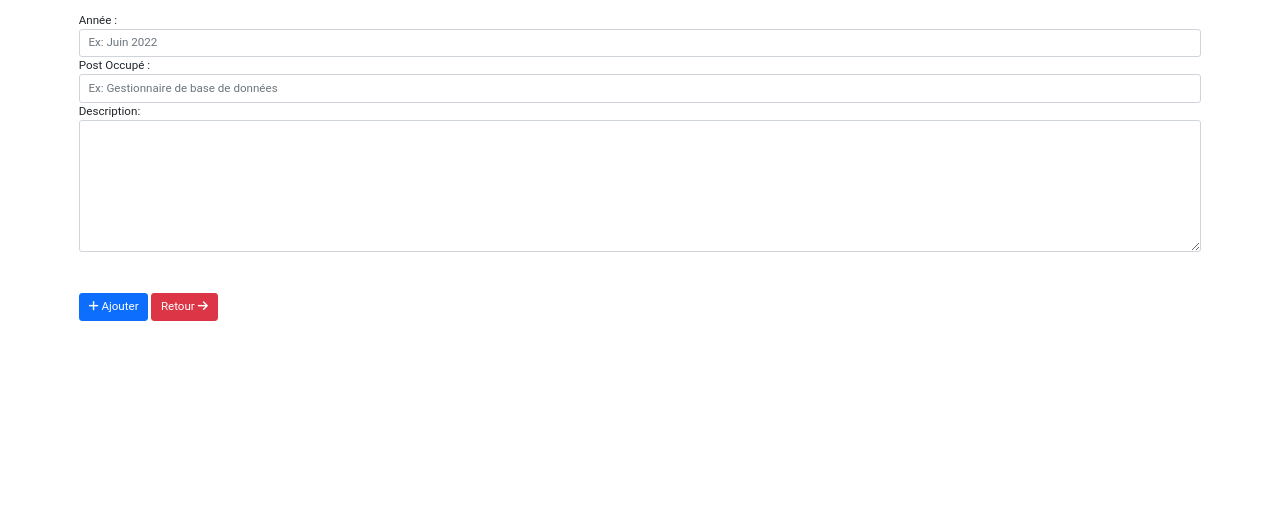
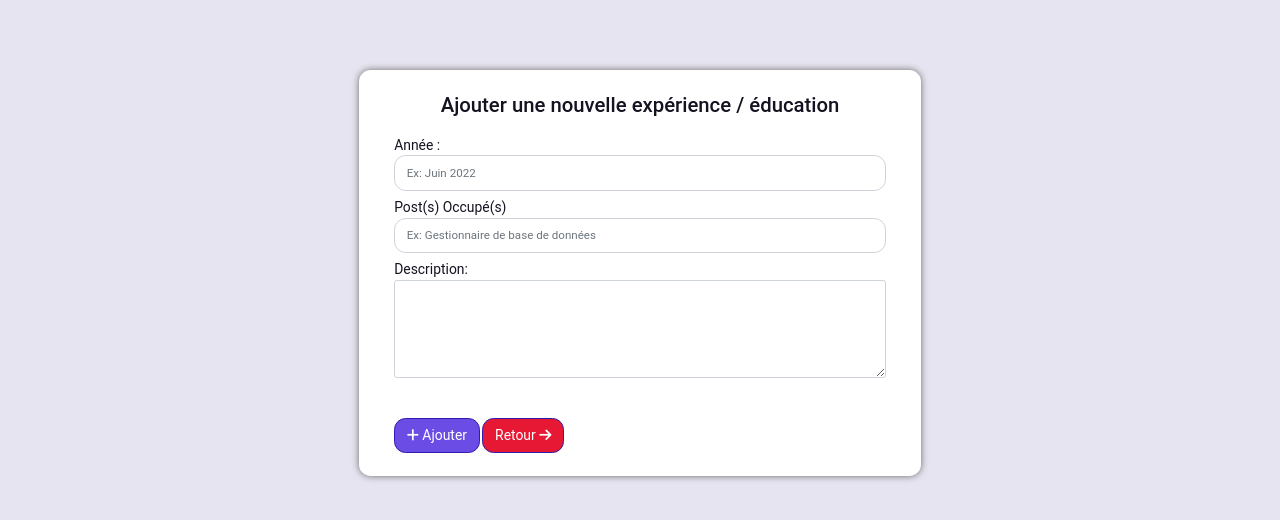
Before and after one commit to alban-okoby/e-cv, a PHP site: page /admin/src/Controller/Insert/InsertEducation.php in a window 1280 px wide. Shown: the top 520 px of the page. Run offline with PHP 8.4, Linux system fonts and the light colour scheme; some libraries are stand-ins or nearby versions.

Commit message:
Finished education insert form

```diff
--- a/admin/src/View/EducationInsertForm.php
+++ b/admin/src/View/EducationInsertForm.php
@@ -5,16 +5,21 @@
     <meta http-equiv="X-UA-Compatible" content="IE=edge">
     <meta name="viewport" content="width=device-width, initial-scale=1.0">
     <title>E-CV | Alban Okoby</title>
-    <link rel="stylesheet" href="../css/Admin.css">
 
     <!-- Bootstrap cdn -->
     <link rel="stylesheet" href="https://cdnjs.cloudflare.com/ajax/libs/font-awesome/6.1.1/css/all.min.css" integrity="sha512-KfkfwYDsLkIlwQp6LFnl8zNdLGxu9YAA1QvwINks4PhcElQSvqcyVLLD9aMhXd13uQjoXtEKNosOWaZqXgel0g==" crossorigin="anonymous" referrerpolicy="no-referrer" />
     <!-- Bootstrap cdn -->
      <link rel="stylesheet" href="https://cdn.jsdelivr.net/npm/bootstrap@5.1.3/dist/css/bootstrap.min.css">
+
+    <link rel="stylesheet" href="../../css/Admin.css">
 </head>
 <body>
     <div class="container">
+        <div class="container-form">
 
+            <div class="theform col-lg-offset-3 col-lg-6 col-lg-offset-3">
+
+                <h3 class="text-center mb-4">Ajouter une nouvelle expérience / éducation</h3>
                 <form class="form" role="form" method="post" action="InsertEducation.php">
                     <div class="form-group">
                         <label for="annee">Année :</label>
@@ -22,13 +27,13 @@
                         <span class="help-inline"><?php echo $anneeError; ?></span>
                     </div>
                     <div class="form-group">
-                <label for="post">Post Occupé :</label>
+                        <label for="post">Post(s) Occupé(s)</label>
                         <input type="text" name="post" id="post" class="form-control" placeholder="Ex: Gestionnaire de base de données">
                         <span class="help-inline"><?php echo $postError ;?></span>
                     </div>
                     <div class="form-group">
                         <label for="description">Description:</label>
-                <textarea  name="description" id="description" class="form-control" placeholder="Ex: Gestionnaire de base de données" rows="7"> </textarea>
+                        <textarea  name="description" id="description" class="form-control" placeholder="Ex: Gestionnaire de base de données" rows="5"> </textarea>
                         <span class="help-inline"><?php echo $desciptionError ;?></span>
                     </div> <br>
                     <div class="form-actions">
@@ -37,5 +42,7 @@
                     </div>
                 </form>
             </div>
+        </div>
+    </div>
 </body>
 </html>
--- a/admin/src/css/Admin.css
+++ b/admin/src/css/Admin.css
@@ -25,10 +25,10 @@
     --padding: 1rem 2rem;
     --margin: 1rem;
     --border-radius: 1rem;
-    --border-card-radius: .7rem;
+    --border-card-radius: 1rem;
     --border-card-right-radius: 1.2rem;
     --border-card-left-radius: 1.2rem;
-    --card-padding: .1rem 1rem;
+    --card-padding: .7rem 1rem;
 }
 
 *{
@@ -63,8 +63,13 @@ body {
     text-align: center;
 }
 
+
 .container-admin {
     width: 86%;
+}
+
+.help-inline {
+    color: red;
 }
 
 .home,
@@ -125,3 +130,31 @@ body {
     color: var(--black);
 
 }
+
+/* Form */
+.container-form {
+    display: flex;
+    align-items: center;
+    justify-content:center;
+    margin-top: 5rem;
+
+}
+
+.theform {
+    font-size: 100%;
+    text-align: left;
+    background-color: var(--white);
+    padding: 2rem 3rem;
+    border-radius: var(--border-card-radius);
+    box-shadow: 0 0 .6rem dimgray;
+}
+
+.theform input {
+    padding: var(--card-padding);
+    border-radius: var(--border-card-radius);
+    margin-bottom: .5rem;
+}
+
+.theform label {
+    font-size: 1.2rem;
+}
```
Lines whose indentation alone changed are shown as unchanged.
